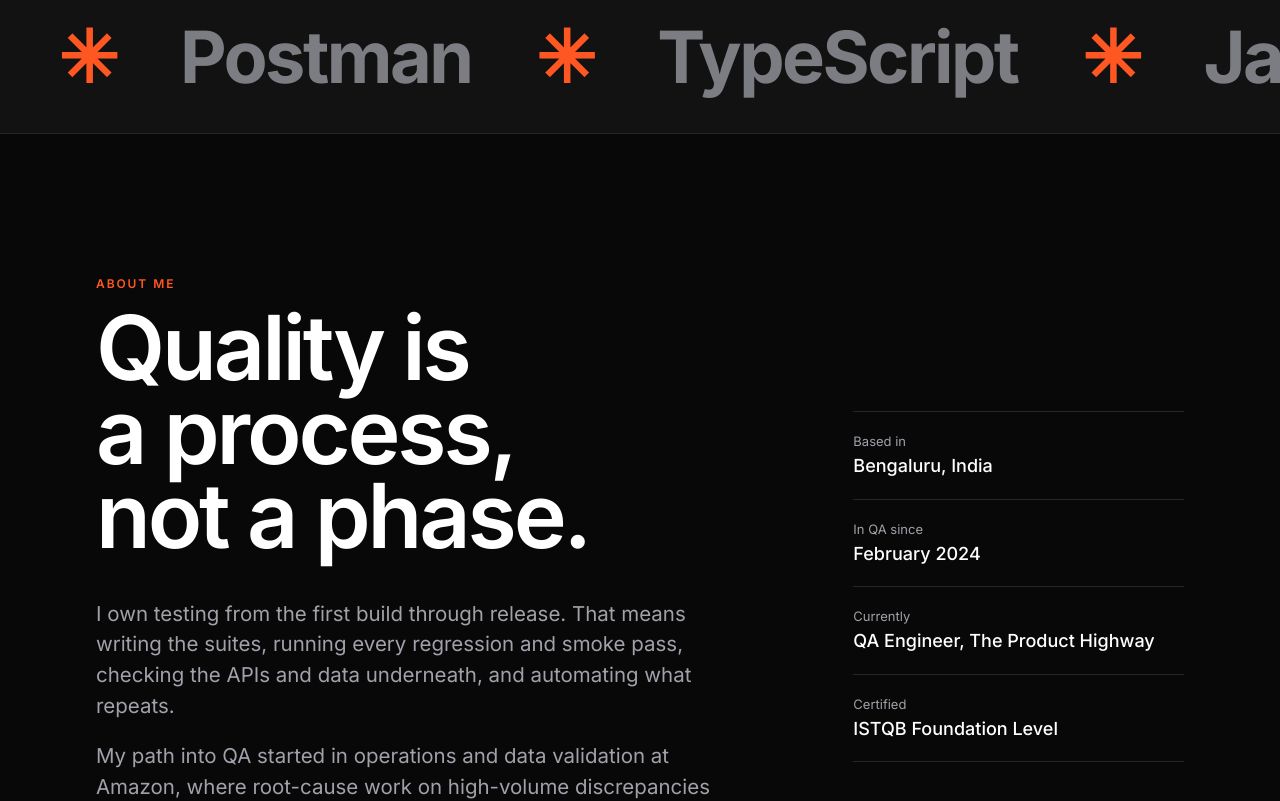
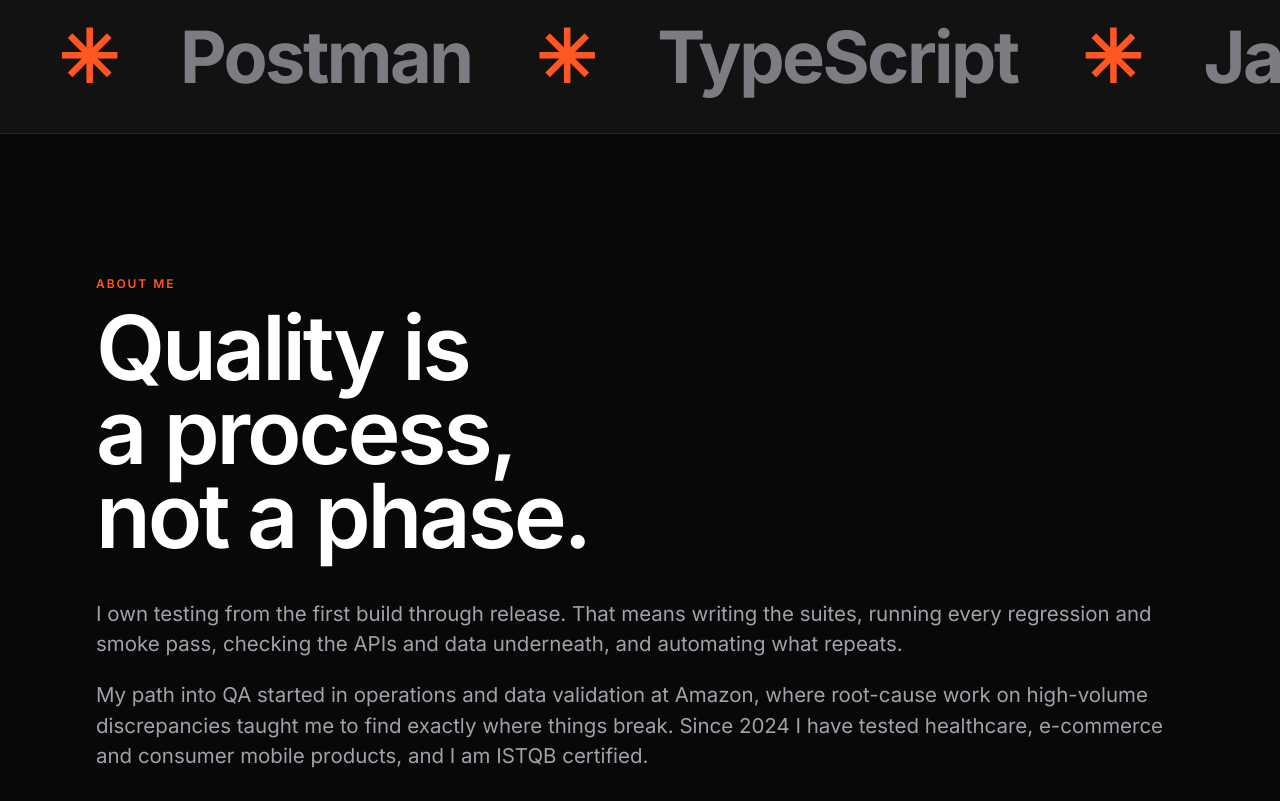
Before and after one commit to abh-singh99/portfolio, a Next.js app: page / in a window 1280 px wide. Shown: the part 820-1621 px from the top of the page. Built offline with nearby package versions, Linux system fonts and the light colour scheme; no server answers.

Commit message:
About: drop quick facts, widen the story to fewer lines

```diff
--- a/src/components/home/About.tsx
+++ b/src/components/home/About.tsx
@@ -14,9 +14,8 @@
 export function About() {
   return (
     <section id="about" aria-labelledby="about-heading" className="scroll-mt-8">
-      {/* Statement and story stay left-aligned; quick facts sit centred beside them. */}
-      <Container className="grid gap-10 py-24 sm:py-36 lg:grid-cols-12 lg:gap-12">
-        <div className="flex flex-col gap-10 lg:col-span-7">
+      {/* Wide measure on purpose: the story reads as two short blocks under the statement. */}
+      <Container className="flex flex-col gap-10 py-24 sm:py-36">
         <SectionHeading id="about-heading" eyebrow={about.eyebrow} lines={about.heading} align="left" />
         <div className="flex flex-col gap-5" data-reveal>
           {about.body.map((p) => (
@@ -25,15 +24,6 @@
             </p>
           ))}
         </div>
-        </div>
-        <dl className="flex flex-col self-center border-t border-line lg:col-span-4 lg:col-start-9" data-reveal>
-          {about.facts.map((f) => (
-            <div key={f.label} className="flex flex-col gap-1 border-b border-line py-5">
-              <dt className="text-label text-fg-muted">{f.label}</dt>
-              <dd className="text-subheading font-medium text-fg-hi">{f.value}</dd>
-            </div>
-          ))}
-        </dl>
       </Container>
 
       <Container className="flex flex-col gap-12 pb-24 sm:pb-36">
--- a/src/content/home.ts
+++ b/src/content/home.ts
@@ -28,12 +28,6 @@
 export const about = {
   eyebrow: 'About me',
   heading: ['Quality is', 'a process,', 'not a phase.'],
-  facts: [
-    { label: 'Based in', value: 'Bengaluru, India' },
-    { label: 'In QA since', value: 'February 2024' },
-    { label: 'Currently', value: 'QA Engineer, The Product Highway' },
-    { label: 'Certified', value: 'ISTQB Foundation Level' },
-  ],
   stackEyebrow: 'Toolkit',
   stackHeading: 'The tools behind my testing.',
   body: [
```
Lines whose indentation alone changed are shown as unchanged.
